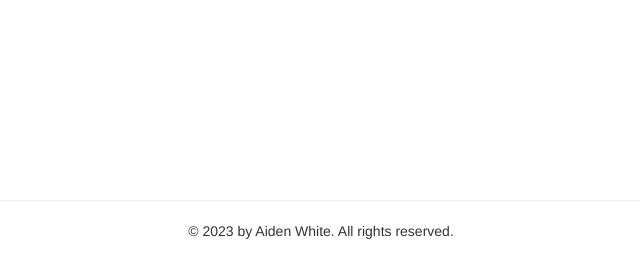
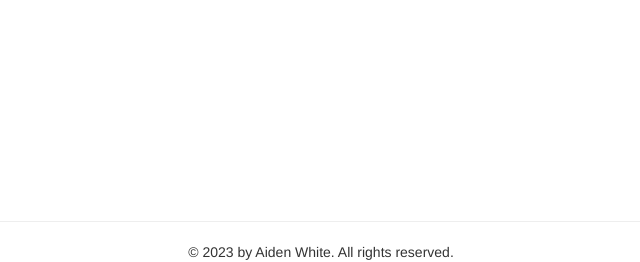
Before and after one commit to aidenwhite27/aidenwhite, a Flask app: page / in a window 1280 px wide. Shown: the part 549-811 px from the top of the page, without its empty margins (319-959 px from the left). Before the commit the page ends 788 px from the top, so only its background shows below. Run offline with Flask 3, Linux system fonts and the light colour scheme; some libraries are stand-ins or nearby versions.

Commit message:
Fix footer formatting

```diff
--- a/app/static/css/main.css
+++ b/app/static/css/main.css
@@ -3,3 +3,22 @@
 	border-radius: 5%;
 	margin-bottom: 3%;
 }
+
+body{ min-height:100vh; margin:0; position:relative; }
+
+body {
+  position: relative;
+}
+
+body::after {
+  content: '';
+  display: block;
+  height: 50px;
+}
+
+footer {
+  position: absolute;
+  bottom: 0;
+  width: 100%;
+  height: 50px;
+}
--- a/app/templates/base.html
+++ b/app/templates/base.html
@@ -59,8 +59,8 @@
     {% endwith %}
     {% block app_content %}{% endblock %}
 
-    <div style="position:fixed; width: 100%; bottom:0; text-align:center">
+    <footer contentEditable style="text-align:center">
       <hr>
       <p> &copy 2023 by Aiden White. All rights reserved.</p>
-    </div>
+    </footer>
 {% endblock %}
```
